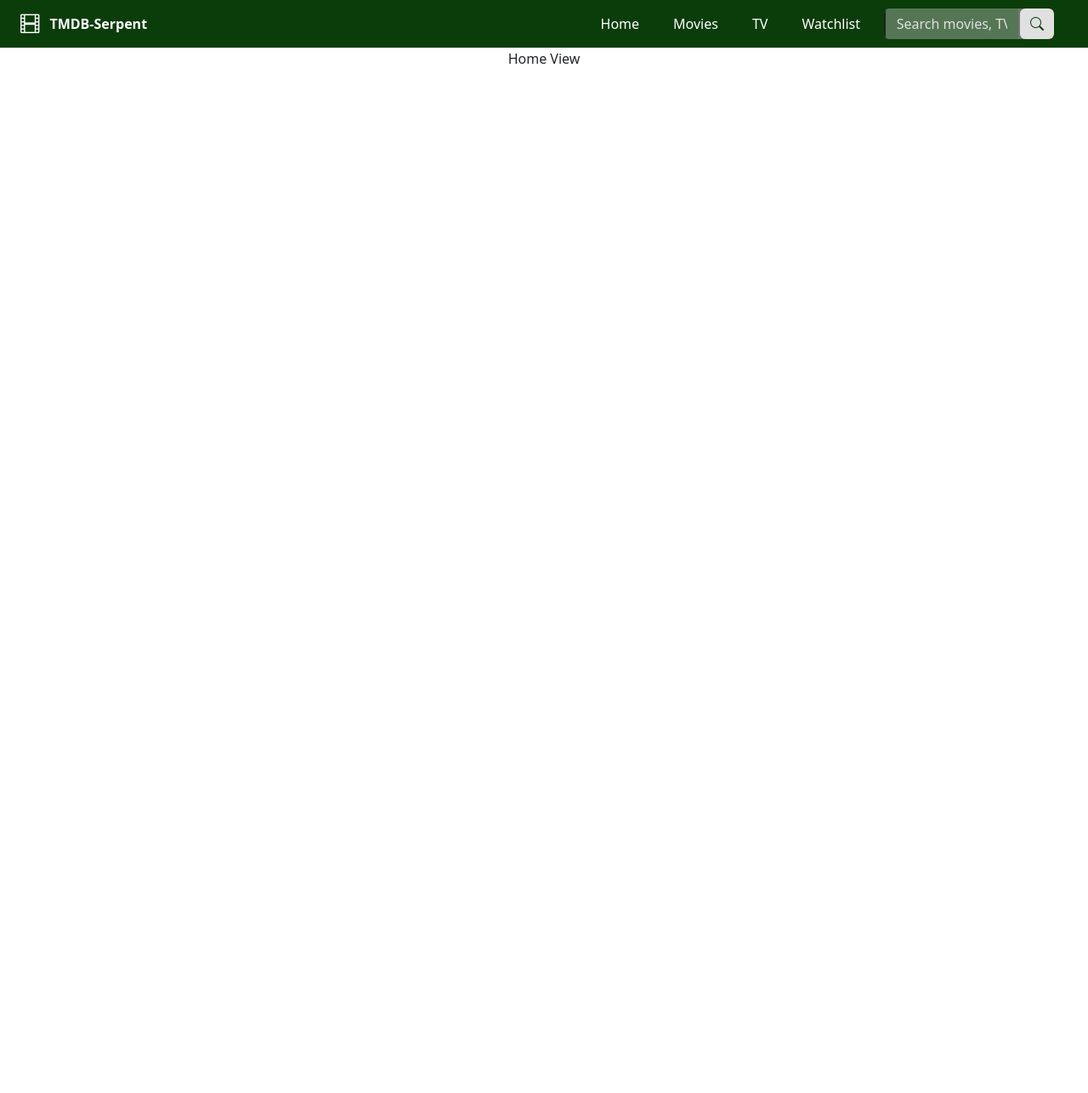
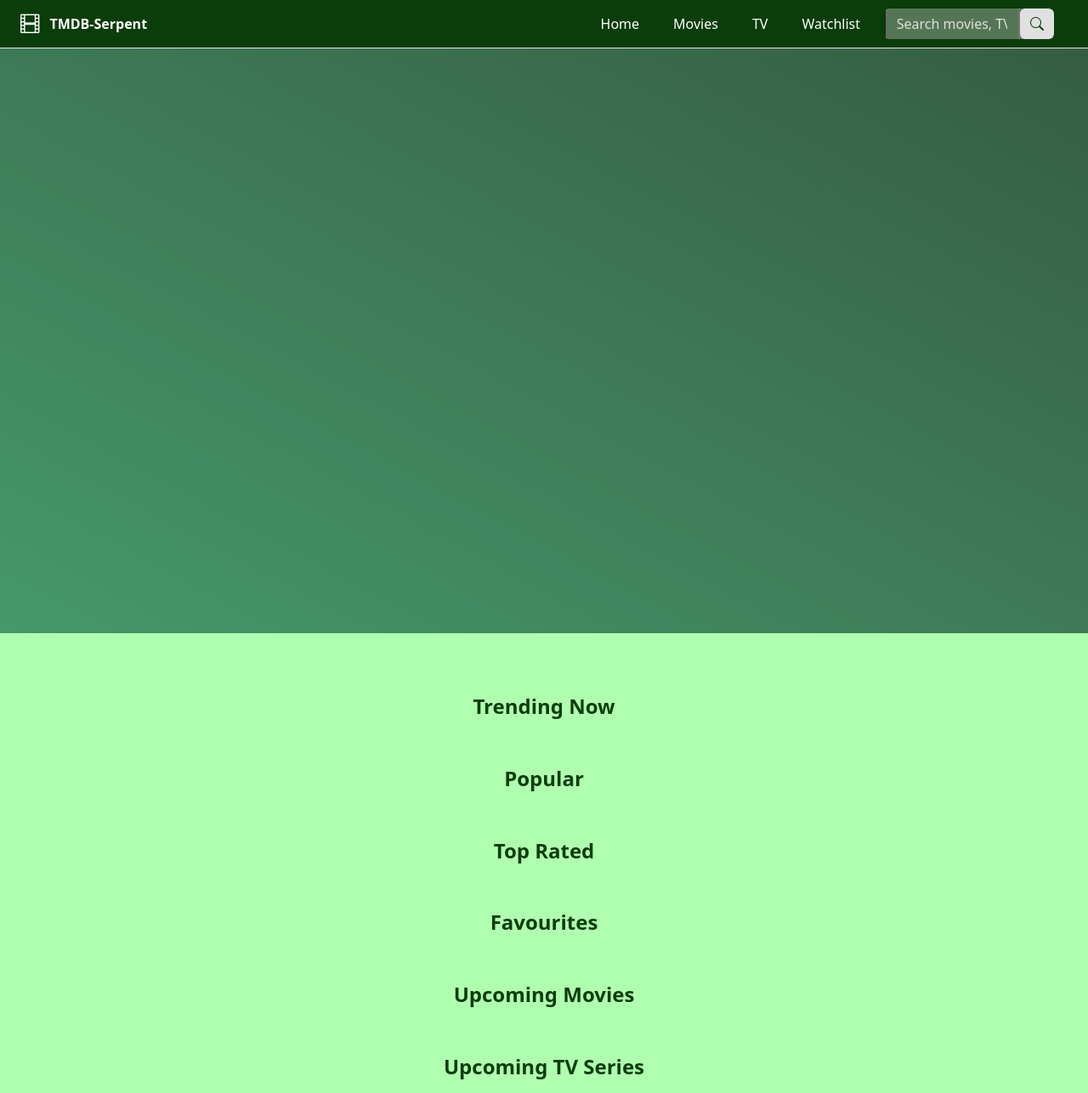
Before and after one commit to mohsina-rifa/PIP-TMDB, a Vue app: page / in a window 1280 px wide. Shown: the whole page at 85% size. Before the commit the page ends 800 px from the top, so only its background shows below. Built offline with nearby package versions, Linux system fonts and the light colour scheme.

Commit message:
day-2 : restructure Home.vue to implement layout sections for trending, popular, top rated, favourites, upcoming movies, and TV series

```diff
--- a/src/views/Home.vue
+++ b/src/views/Home.vue
@@ -1,7 +1,60 @@
+<template>
+  <main class="home-container">
+    <!-- Hero section (trailer/card area) -->
+    <section class="hero-section"></section>
+
+    <section class="home-section">
+      <h2>Trending Now</h2>
+    </section>
+    <section class="home-section">
+      <h2>Popular</h2>
+    </section>
+    <section class="home-section">
+      <h2>Top Rated</h2>
+    </section>
+    <section class="home-section">
+      <h2>Favourites</h2>
+    </section>
+    <section class="home-section">
+      <h2>Upcoming Movies</h2>
+    </section>
+    <section class="home-section">
+      <h2>Upcoming TV Series</h2>
+    </section>
+  </main>
+</template>
+
 <script setup lang="ts"></script>
 
-<template>
-  <p>Home View</p>
-</template>
+<style scoped>
+.home-container {
+  display: flex;
+  flex-direction: column;
+  gap: 2.5rem;
+  background: var(--green-13);
+  min-height: 100vh;
+}
 
-<style scoped></style>
+.hero-section {
+  width: 100%;
+  height: 43rem;
+  background: linear-gradient(
+    to right top,
+    rgba(34, 118, 83, 0.75),
+    rgba(13, 38, 28, 0.75)
+  );
+  margin-bottom: 2rem;
+  /* Add shadow or gradient if you want */
+}
+
+.home-section {
+  padding: 0 2rem;
+}
+
+h2 {
+  color: var(--green-1);
+  font-size: 1.5rem;
+  font-weight: 700;
+  margin-bottom: 1rem;
+}
+</style>
```
